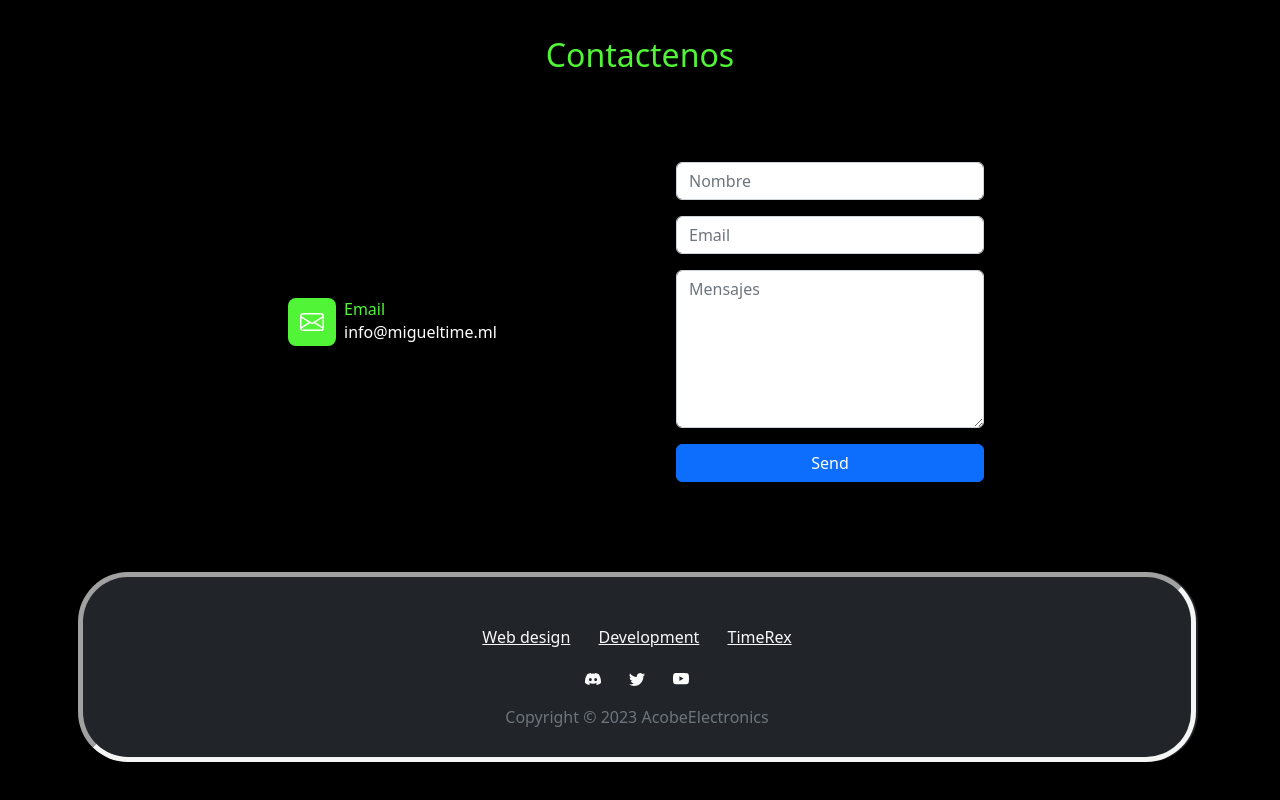
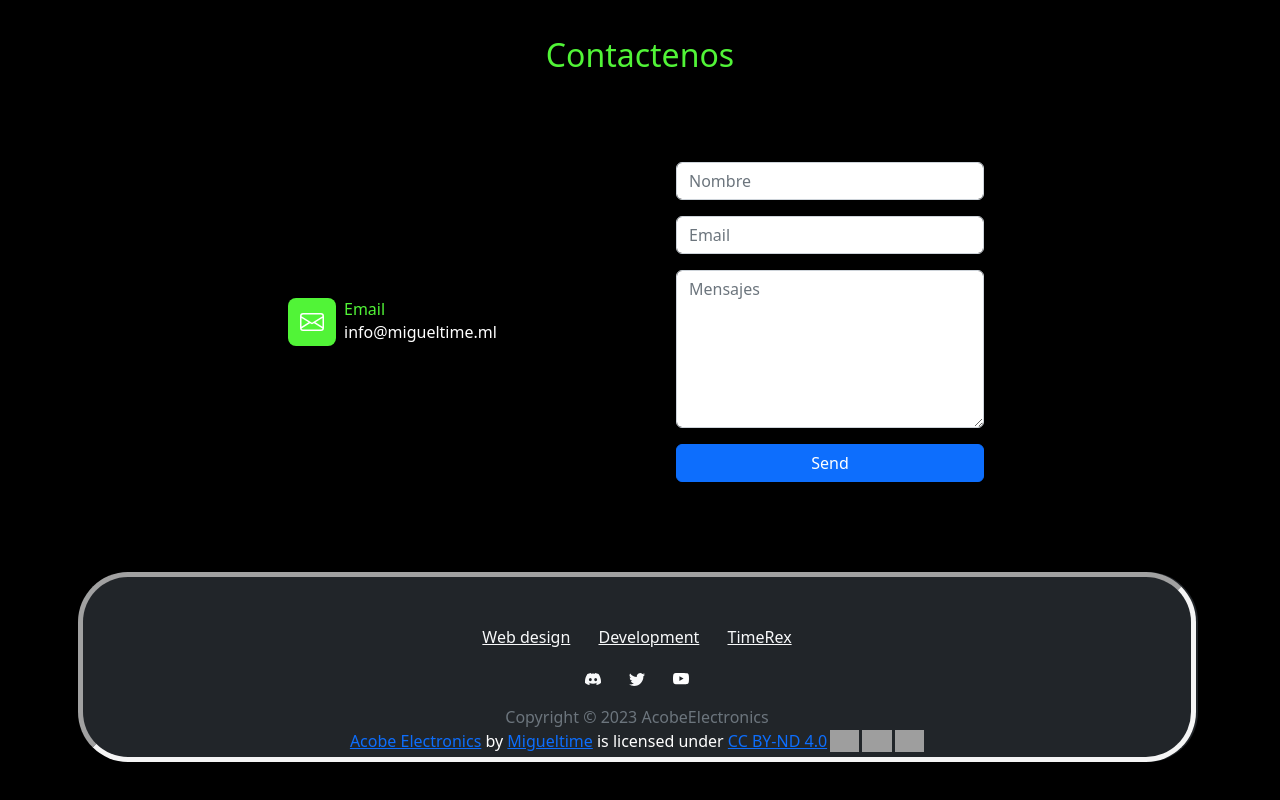
Before and after one commit to AcobeElectronics/AcobeElectronics.github.io, a plain HTML site: page index.html in a window 1280 px wide. Shown: the part 1588-2388 px from the top of the page. Drawn offline with Linux system fonts and the light colour scheme; grey boxes are pictures that could not be loaded.

Commit message:
migueltime

```diff
--- a/index.html
+++ b/index.html
@@ -212,6 +212,7 @@
                             </svg></li>
                     </ul>
                     <p class="text-muted mb-0">Copyright © 2023 AcobeElectronics</p>
+                    <p xmlns:cc="http://creativecommons.org/ns#" xmlns:dct="http://purl.org/dc/terms/"><a property="dct:title" rel="cc:attributionURL" href="https://acobeelectronics.github.io">Acobe Electronics</a> by <a rel="cc:attributionURL dct:creator" property="cc:attributionName" href="https://migueltime.ml">Migueltime</a> is licensed under <a href="http://creativecommons.org/licenses/by-nd/4.0/?ref=chooser-v1" target="_blank" rel="license noopener noreferrer" style="display:inline-block;" >CC BY-ND 4.0<img style="height:22px!important;margin-left:3px;vertical-align:text-bottom;" src="https://mirrors.creativecommons.org/presskit/icons/cc.svg?ref=chooser-v1"><img style="height:22px!important;margin-left:3px;vertical-align:text-bottom;" src="https://mirrors.creativecommons.org/presskit/icons/by.svg?ref=chooser-v1"><img style="height:22px!important;margin-left:3px;vertical-align:text-bottom;" src="https://mirrors.creativecommons.org/presskit/icons/nd.svg?ref=chooser-v1"></a></p>
                 </div>
             </footer>
         </div>
```
